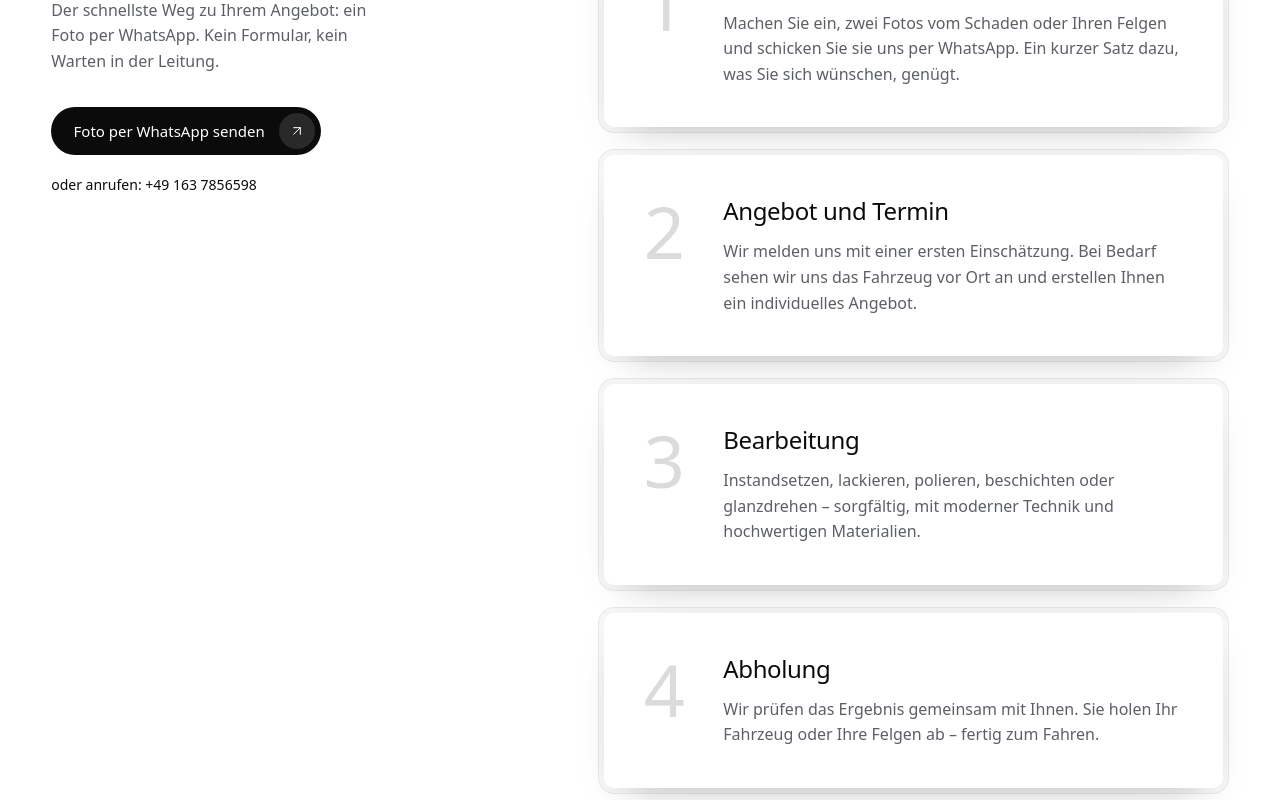
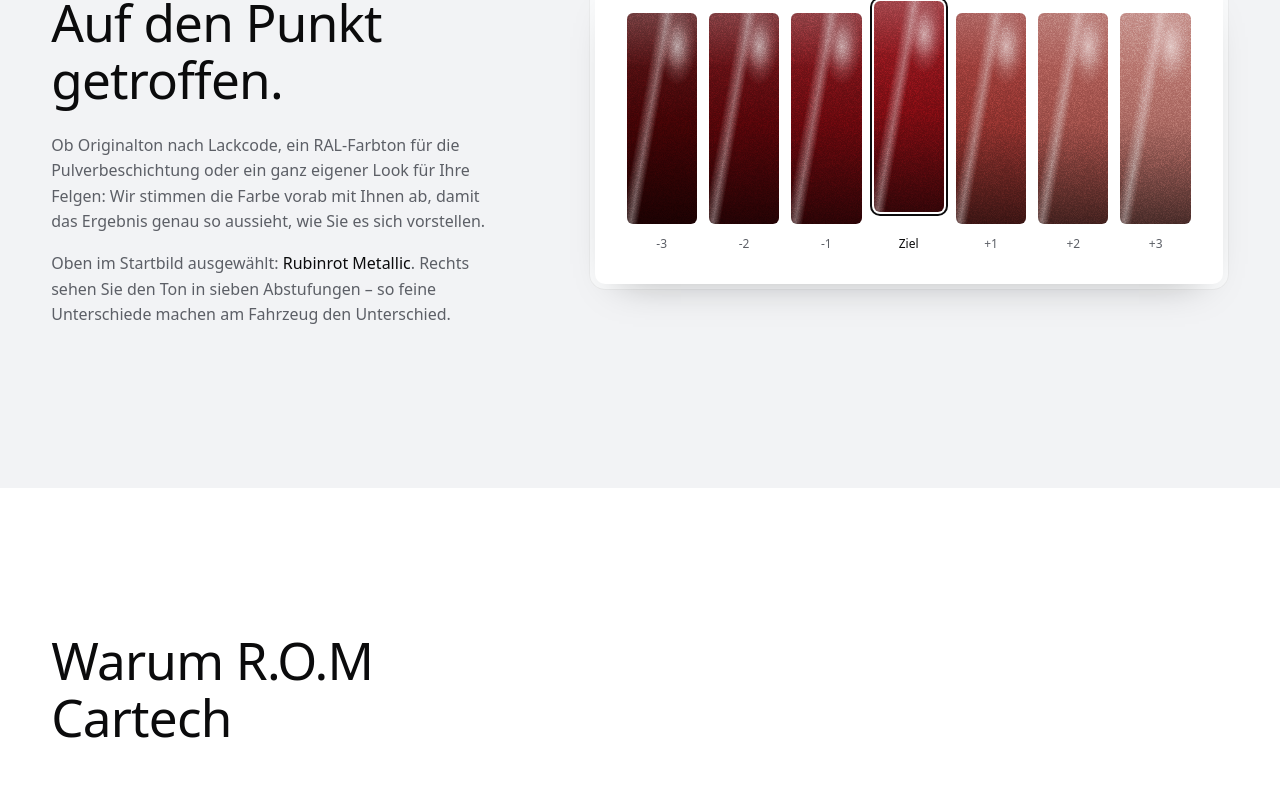
Before and after one commit to rompowder-del/rom-webseite, a Next.js app: page / in a window 1280 px wide. Shown: the part 2100-2900 px from the top of the page. Built offline with nearby package versions, Linux system fonts and the light colour scheme.

Commit message:
Startseite sinnvoll sortiert

```diff
--- a/app/page.tsx
+++ b/app/page.tsx
@@ -23,11 +23,12 @@ export default function Home() {
       <Header overHero />
       <main id="inhalt">
         <PaintHero />
+        {/* Reihenfolge: Was wir machen → wie gut → warum wir → Beweis → so einfach geht's → Kontakt */}
         <ServiceStrip />
+        <ShadeFan />
+        <WhyUs />
+        <Reviews />
         <Process />
-        <Reviews />
-        <WhyUs />
-        <ShadeFan />
         <ContactSection />
       </main>
       <Footer />
```
